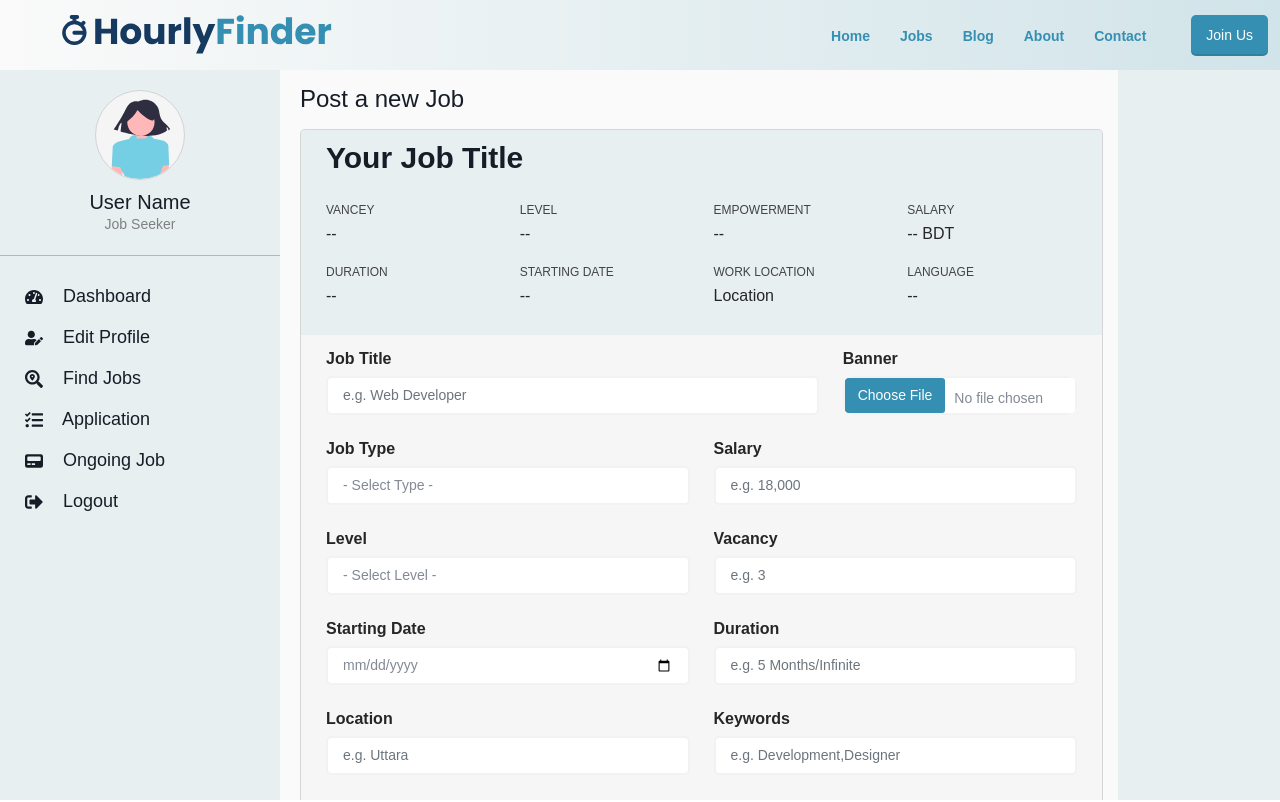
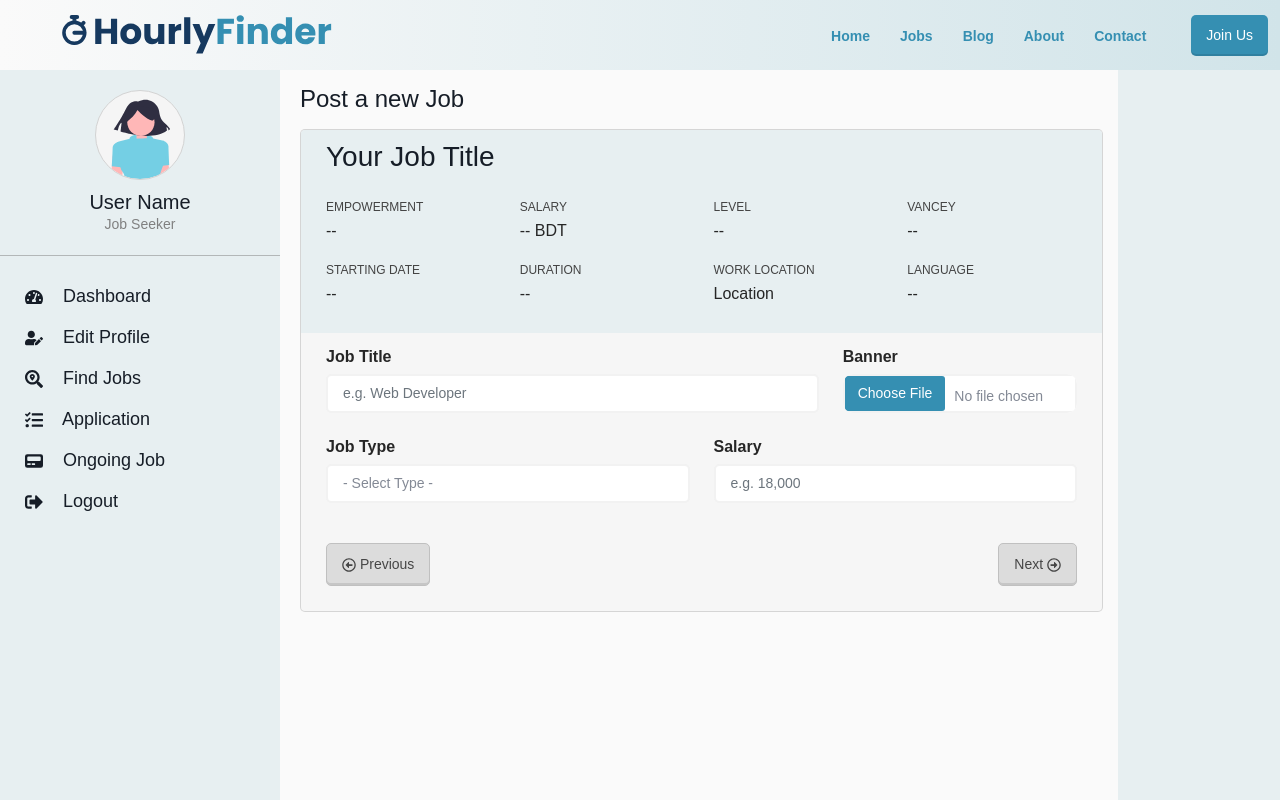
Before and after one commit to Rashed360/hourly-finder, a React (Create React App) app: page /dashboard/post-job in a window 1280 px wide. Shown: the top 802 px of the page. Built offline with nearby package versions, Linux system fonts and the light colour scheme; no server answers; sample sign-in values are in the browser's storage.

Commit message:
post job multi-step

```diff
--- a/src/components/dashboard/recruiter/postJob/RecruiterPostJob.js
+++ b/src/components/dashboard/recruiter/postJob/RecruiterPostJob.js
@@ -1,11 +1,21 @@
-import { useJobLevel, useJobType } from '../../../../hooks/useJobHook'
+import { useState } from 'react'
 import { Formik, Field, Form } from 'formik'
 import { useDispatch, useSelector } from 'react-redux'
 import { jobCreate } from '../../../../redux/actionCreators/jobActionCreators'
+import { FaRegArrowAltCircleLeft, FaRegArrowAltCircleRight } from 'react-icons/fa'
 
 const RecruiterPostJob = () => {
 	const recruiterId = useSelector(state => state.user.profile?.id)
 	const dispatch = useDispatch()
+	const [step, setStep] = useState({ start: 1, end: 6, current: 1 })
+
+	const stepHandle = value => {
+		if (value === 1 && step.current < step.end) {
+			setStep({ ...step, current: step.current + 1 })
+		} else if (value === 0 && step.current > step.start) {
+			setStep({ ...step, current: step.current - 1 })
+		}
+	}
 
 	const initialValues = {
 		title: '',
@@ -26,7 +36,8 @@ const RecruiterPostJob = () => {
 	}
 
 	const onSubmitHandle = values => {
-		dispatch(jobCreate(values, recruiterId))
+		console.log(values)
+		// dispatch(jobCreate(values, recruiterId))
 	}
 
 	const validateHandle = values => {
@@ -84,16 +95,33 @@ const RecruiterPostJob = () => {
 					<Formik initialValues={initialValues} onSubmit={onSubmitHandle} validate={validateHandle}>
 						{({ values, errors, touched, handleChange, handleSubmit, handleReset, setFieldValue }) => (
 							<Form onSubmit={handleSubmit} onReset={handleReset} encType='multipart/form-data'>
-								<div className='jobs-details-information dashboard'>
+								<div
+									className='jobs-details-information dashboard'
+									style={values.banner !== null ? { backgroundImage: values.banner } : null}
+								>
 									<div className='single-job-title'>
-										<h2>{values.title || 'Your Job Title'}</h2>
+										<h3>{values.title || 'Your Job Title'}</h3>
 									</div>
 									<div className='single-job-basic-info'>
 										<div className='row d-flex justify-content-around'>
 											<div className='col-lg-3'>
 												<div className='basic-info'>
-													<p>vancey</p>
-													<h5>{values.vacancy || '--'}</h5>
+													<p>EMPOWERMENT</p>
+													<h5>
+														{values.type == '1'
+															? 'Hourly'
+															: values.type == '2'
+															? 'Part Time'
+															: values.type == '3'
+															? 'Project Based'
+															: '--'}
+													</h5>
+												</div>
+											</div>
+											<div className='col-lg-3'>
+												<div className='basic-info'>
+													<p>SALARY</p>
+													<h5>{values.salary || '--'} BDT</h5>
 												</div>
 											</div>
 											<div className='col-lg-3'>
@@ -104,26 +132,20 @@ const RecruiterPostJob = () => {
 											</div>
 											<div className='col-lg-3'>
 												<div className='basic-info'>
-													<p>EMPOWERMENT</p>
-													<h5>{values.type || '--'}</h5>
+													<p>vancey</p>
+													<h5>{values.vacancy || '--'}</h5>
 												</div>
 											</div>
 											<div className='col-lg-3'>
 												<div className='basic-info'>
-													<p>SALARY</p>
-													<h5>{values.salary || '--'} BDT</h5>
+													<p>STARTING DATE</p>
+													<h5>{values.starting || '--'}</h5>
 												</div>
 											</div>
 											<div className='col-lg-3'>
 												<div className='basic-info'>
 													<p>DURATION</p>
 													<h5>{values.duration || '--'}</h5>
-												</div>
-											</div>
-											<div className='col-lg-3'>
-												<div className='basic-info'>
-													<p>STARTING DATE</p>
-													<h5>{values.starting || '--'}</h5>
 												</div>
 											</div>
 											<div className='col-lg-3'>
@@ -144,6 +166,8 @@ const RecruiterPostJob = () => {
 
 								<div className='row'>
 									<div className='col-lg-12'>
+										{step.current === 1 && (
+											<>
 												<div className='row'>
 													<div className='col-lg-8'>
 														<div className='form-field'>
@@ -190,7 +214,6 @@ const RecruiterPostJob = () => {
 														</div>
 													</div>
 												</div>
-
 												<div className='row'>
 													<div className='col-lg-6'>
 														<div className='form-field'>
@@ -245,7 +268,10 @@ const RecruiterPostJob = () => {
 														</div>
 													</div>
 												</div>
-
+											</>
+										)}
+										{step.current === 2 && (
+											<>
 												<div className='row'>
 													<div className='col-lg-6'>
 														<div className='form-field'>
@@ -302,7 +328,6 @@ const RecruiterPostJob = () => {
 														</div>
 													</div>
 												</div>
-
 												<div className='row'>
 													<div className='col-lg-6'>
 														<div className='form-field'>
@@ -353,7 +378,10 @@ const RecruiterPostJob = () => {
 														</div>
 													</div>
 												</div>
-
+											</>
+										)}
+										{step.current === 3 && (
+											<>
 												<div className='row'>
 													<div className='col-lg-6'>
 														<div className='form-field'>
@@ -404,7 +432,6 @@ const RecruiterPostJob = () => {
 														</div>
 													</div>
 												</div>
-
 												<div className='row'>
 													<div className='col-lg-6'>
 														<div className='form-field'>
@@ -431,7 +458,9 @@ const RecruiterPostJob = () => {
 														</div>
 													</div>
 												</div>
-
+											</>
+										)}
+										{step.current === 4 && (
 											<div className='row'>
 												<div className='col-lg'>
 													<div className='form-field'>
@@ -439,7 +468,7 @@ const RecruiterPostJob = () => {
 														<Field
 															name='overview'
 															as='textarea'
-														rows='3'
+															rows='5'
 															value={values.overview}
 															onChange={handleChange}
 															placeholder='Write Overview'
@@ -447,14 +476,16 @@ const RecruiterPostJob = () => {
 													</div>
 												</div>
 											</div>
+										)}
+										{step.current === 5 && (
 											<div className='row'>
 												<div className='col-lg'>
 													<div className='form-field'>
-													<label htmlFor=''>Duty Responsibilities</label>
+														<label htmlFor=''>Duties and Responsibilities</label>
 														<Field
 															name='todo'
 															as='textarea'
-														rows='3'
+															rows='5'
 															value={values.todo}
 															onChange={handleChange}
 															placeholder='List Responsibilities'
@@ -462,6 +493,8 @@ const RecruiterPostJob = () => {
 													</div>
 												</div>
 											</div>
+										)}
+										{step.current === 6 && (
 											<div className='row'>
 												<div className='col-lg'>
 													<div className='form-field'>
@@ -476,14 +509,22 @@ const RecruiterPostJob = () => {
 													</div>
 												</div>
 											</div>
+										)}
 									</div>
 								</div>
-								<div className='save-all-change mt-30'>
-									<div className='row'>
-										<div className='col-lg-4 offset-lg-4'>
-											<input type='submit' className='btn' value='Create New Job' />
-										</div>
-									</div>
+
+								<div className='save-all-change mt-20'>
+									<span className='btn btn-alt' onClick={() => stepHandle(0)}>
+										<FaRegArrowAltCircleLeft /> Previous
+									</span>
+									<span>
+										{step.current === 6 && (
+											<input type='submit' className='btn btn-main action' value='Create New Job' />
+										)}
+									</span>
+									<span className='btn btn-alt' onClick={() => stepHandle(1)}>
+										Next <FaRegArrowAltCircleRight />
+									</span>
 								</div>
 							</Form>
 						)}
--- a/src/style/index.css
+++ b/src/style/index.css
@@ -2483,11 +2483,18 @@ h3.right-bar-title {
 	line-height: 40px;
 	margin-left: -13px;
 }
-
 .edit-profile-picture p {
 	font-size: 12px;
 	margin-top: 5px;
 }
+.save-all-change {
+	display: flex;
+	justify-content: space-between;
+}
+.save-all-change .action {
+	width: 250px;
+}
+
 .job-view-filter .form-field input,
 .job-view-filter .form-field select {
 	background: #fbfdff;
```
Lines whose indentation alone changed are shown as unchanged.
